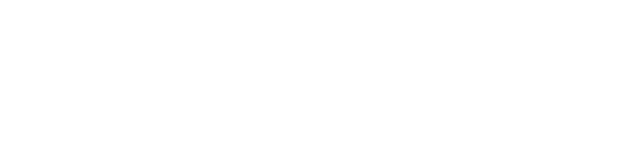
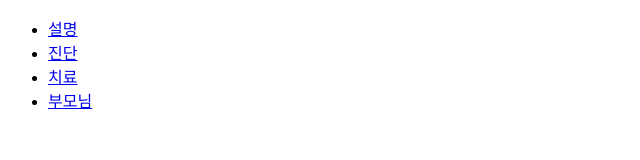
Before and after one commit to haena0721/child.language.main, a plain HTML site: page index.html in a window 1280 px wide. Shown: the whole page, without its empty margins (0-640 px from the left). Drawn offline with Linux system fonts and the light colour scheme.

Commit message:
Update index.html

```diff
--- a/index.html
+++ b/index.html
@@ -6,7 +6,12 @@
 </haed>
 <body>
 
-
+  <ul>
+  <li><a href=" https://condescending-curie-c2c46c.netlify.app/">설명</a></li>
+  <li><a href=" https://distracted-davinci-91484d.netlify.app//">진단</a></li>
+  <li><a href=" https://youthful-curie-352aaf.netlify.app//">치료</a></li>
+  <li><a href=" https://loving-lichterman-0030d3.netlify.app/">부모님</a></li>
+  </ul>
 
   <body>
 </html>
```
